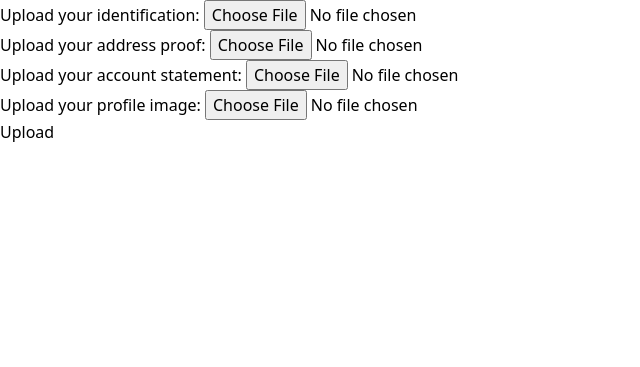
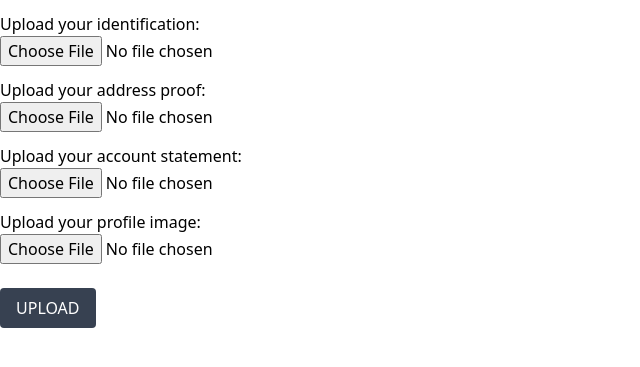
Before and after one commit to AgustinGomezDev/tokytech, a Node project: template src/views/multer.handlebars in a window 1280 px wide. Shown: the top 367 px of the page, without its empty margins (0-640 px from the left). Run offline with Node 20 templates, Linux system fonts and the light colour scheme; the template is opened without the code that fills it, so the values that code supplies are empty; some libraries are stand-ins or nearby versions.

Commit message:
Style /multer

```diff
--- a/src/views/multer.handlebars
+++ b/src/views/multer.handlebars
@@ -1,23 +1,23 @@
 <form action="/api/users/64de982500961b919b1ad3eb/documents" method="POST" enctype="multipart/form-data">
-    <fieldset>
+    <fieldset class="flex flex-col my-3">
         <label for="identification">Upload your identification:</label>
         <input type="file" name="identification">
     </fieldset>
 
-    <fieldset>
+    <fieldset class="flex flex-col my-3">
         <label for="addressProof">Upload your address proof:</label>
         <input type="file" name="addressProof">
-    </fieldset>
+    </fieldset class="flex flex-col my-3">
 
-    <fieldset>
+    <fieldset class="flex flex-col my-3">
         <label for="accountStatement">Upload your account statement:</label>
         <input type="file" name="accountStatement">
     </fieldset>
 
-    <fieldset>
+    <fieldset class="flex flex-col my-3">
         <label for="profile">Upload your profile image:</label>
         <input type="file" name="profile">
     </fieldset>
 
-    <input type="submit" value="Upload">
+    <input type="submit" value="Upload" class="mt-3 bg-gray-700 hover:bg-gray-500 text-white font-medium uppercase py-2 px-4 rounded cursor-pointer">
 </form>
```
